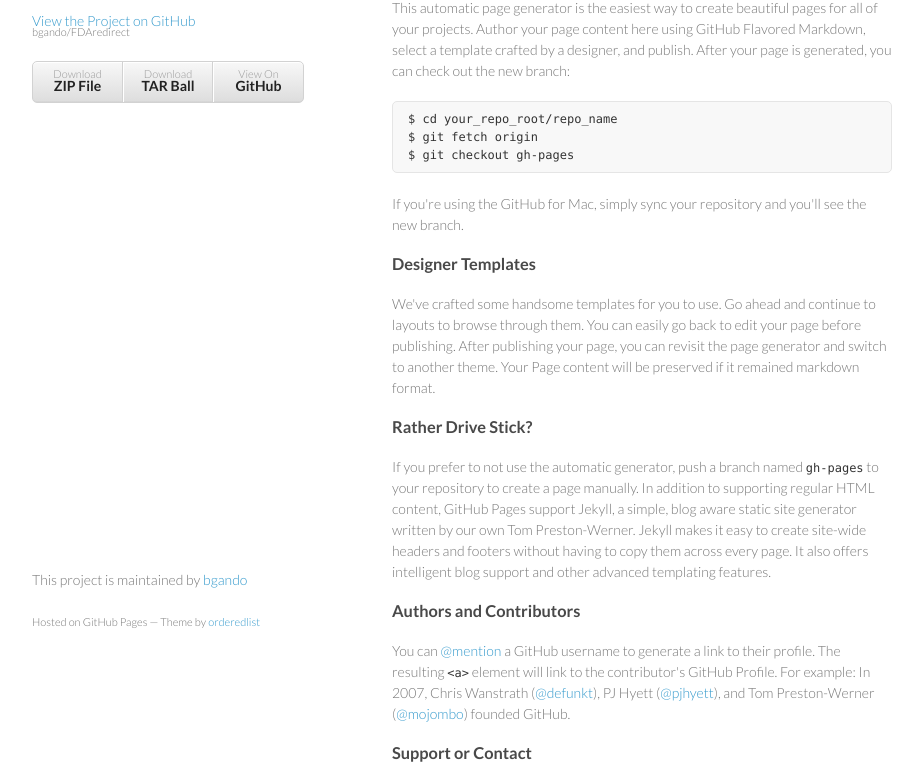
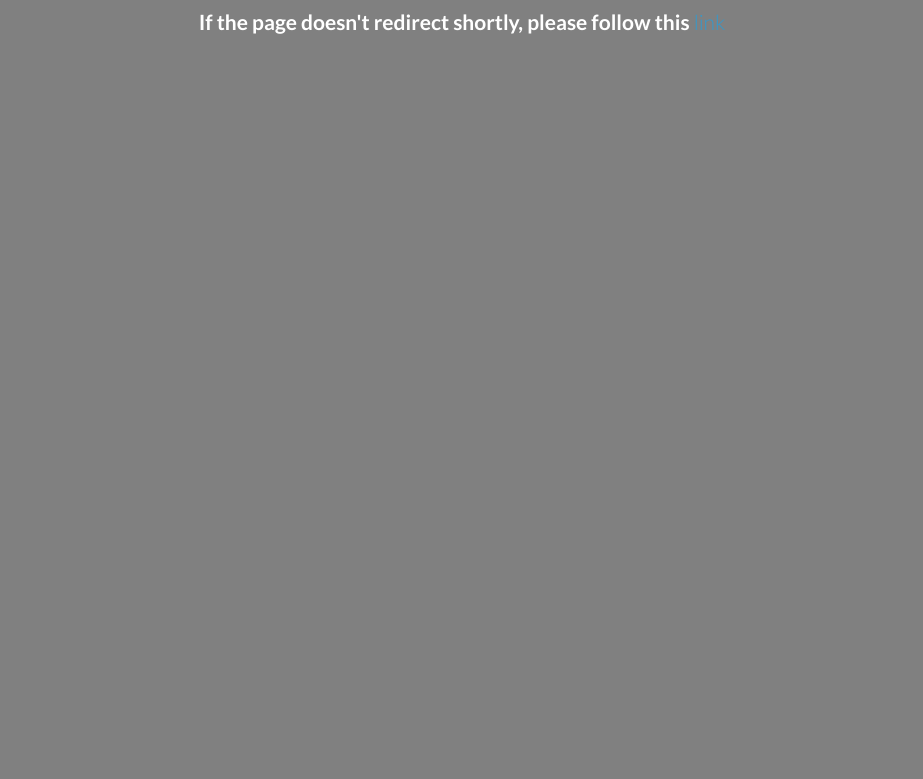
Before and after one commit to bgando/FDAredirect, a plain HTML site: page index.html in a window 1280 px wide. Shown: the part 99-878 px from the top of the page, without its empty margins (178-1101 px from the left). After the commit the page ends 800 px from the top, so only its background shows below. Drawn offline with Linux system fonts and the light colour scheme.

Commit message:
redirect

```diff
--- a/index.html
+++ b/index.html
@@ -14,58 +14,20 @@
   </head>
   <body>
     <div class="wrapper">
-      <header>
-        <h1>Fdaredirect</h1>
-        <p></p>
-
-        <p class="view"><a href="https://github.com/bgando/FDAredirect">View the Project on GitHub <small>bgando/FDAredirect</small></a></p>
-
-
-        <ul>
-          <li><a href="https://github.com/bgando/FDAredirect/zipball/master">Download <strong>ZIP File</strong></a></li>
-          <li><a href="https://github.com/bgando/FDAredirect/tarball/master">Download <strong>TAR Ball</strong></a></li>
-          <li><a href="https://github.com/bgando/FDAredirect">View On <strong>GitHub</strong></a></li>
-        </ul>
-      </header>
+      <h1>Flight Deck Academy is now Telegraph Academy</h1>
+      <h2>If the page doesn't redirect shortly, please follow this <a href="http://www.telegraphacademy.com">link</a>
+      </h2>
       <section>
-        <h3>
-<a id="welcome-to-github-pages" class="anchor" href="#welcome-to-github-pages" aria-hidden="true"><span class="octicon octicon-link"></span></a>Welcome to GitHub Pages.</h3>
-
-<p>This automatic page generator is the easiest way to create beautiful pages for all of your projects. Author your page content here using GitHub Flavored Markdown, select a template crafted by a designer, and publish. After your page is generated, you can check out the new branch:</p>
-
-<pre><code>$ cd your_repo_root/repo_name
-$ git fetch origin
-$ git checkout gh-pages
-</code></pre>
-
-<p>If you're using the GitHub for Mac, simply sync your repository and you'll see the new branch.</p>
-
-<h3>
-<a id="designer-templates" class="anchor" href="#designer-templates" aria-hidden="true"><span class="octicon octicon-link"></span></a>Designer Templates</h3>
-
-<p>We've crafted some handsome templates for you to use. Go ahead and continue to layouts to browse through them. You can easily go back to edit your page before publishing. After publishing your page, you can revisit the page generator and switch to another theme. Your Page content will be preserved if it remained markdown format.</p>
-
-<h3>
-<a id="rather-drive-stick" class="anchor" href="#rather-drive-stick" aria-hidden="true"><span class="octicon octicon-link"></span></a>Rather Drive Stick?</h3>
-
-<p>If you prefer to not use the automatic generator, push a branch named <code>gh-pages</code> to your repository to create a page manually. In addition to supporting regular HTML content, GitHub Pages support Jekyll, a simple, blog aware static site generator written by our own Tom Preston-Werner. Jekyll makes it easy to create site-wide headers and footers without having to copy them across every page. It also offers intelligent blog support and other advanced templating features.</p>
-
-<h3>
-<a id="authors-and-contributors" class="anchor" href="#authors-and-contributors" aria-hidden="true"><span class="octicon octicon-link"></span></a>Authors and Contributors</h3>
-
-<p>You can <a href="https://github.com/blog/821" class="user-mention">@mention</a> a GitHub username to generate a link to their profile. The resulting <code>&lt;a&gt;</code> element will link to the contributor's GitHub Profile. For example: In 2007, Chris Wanstrath (<a href="https://github.com/defunkt" class="user-mention">@defunkt</a>), PJ Hyett (<a href="https://github.com/pjhyett" class="user-mention">@pjhyett</a>), and Tom Preston-Werner (<a href="https://github.com/mojombo" class="user-mention">@mojombo</a>) founded GitHub.</p>
-
-<h3>
-<a id="support-or-contact" class="anchor" href="#support-or-contact" aria-hidden="true"><span class="octicon octicon-link"></span></a>Support or Contact</h3>
-
-<p>Having trouble with Pages? Check out the documentation at <a href="https://help.github.com/pages">https://help.github.com/pages</a> or contact <a href="mailto:support@github.com">support@github.com</a> and we’ll help you sort it out.</p>
       </section>
       <footer>
-        <p>This project is maintained by <a href="https://github.com/bgando">bgando</a></p>
-        <p><small>Hosted on GitHub Pages &mdash; Theme by <a href="https://github.com/orderedlist">orderedlist</a></small></p>
       </footer>
     </div>
     <script src="javascripts/scale.fix.js"></script>
+    <script>
+      setTimeout(function(){
+        window.location.replace("http://www.telegraphacademy.com");
+      }, 6000)
+    </script>
 
   </body>
 </html>
--- a/stylesheets/styles.css
+++ b/stylesheets/styles.css
@@ -5,10 +5,11 @@ body {
   font:14px/1.5 Lato, "Helvetica Neue", Helvetica, Arial, sans-serif;
   color:#777;
   font-weight:300;
+  background-color: gray;
 }
 
 h1, h2, h3, h4, h5, h6 {
-  color:#222;
+  color:#fff;
   margin:0 0 20px;
 }
 
@@ -18,6 +19,7 @@ p, ul, ol, table, pre, dl {
 
 h1, h2, h3 {
   line-height:1.1;
+  text-align: center;
 }
 
 h1 {
@@ -25,7 +27,7 @@ h1 {
 }
 
 h2 {
-  color:#393939;
+  color:#fff;
 }
 
 h3, h4, h5, h6 {
```
